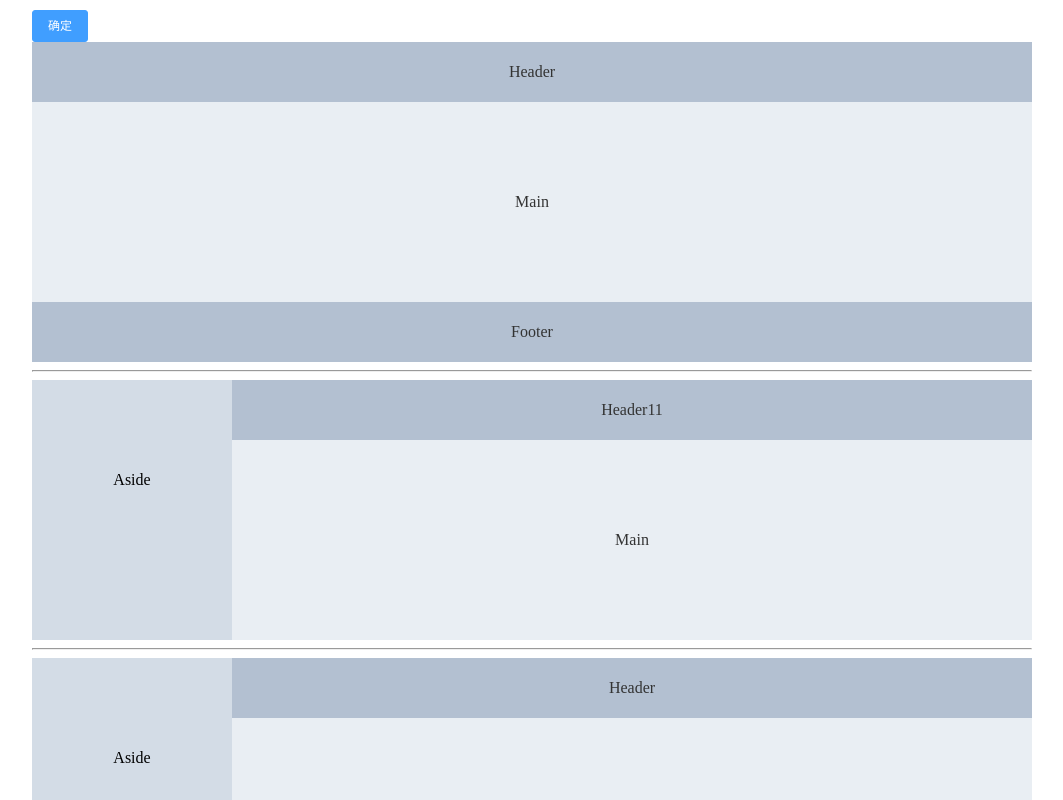
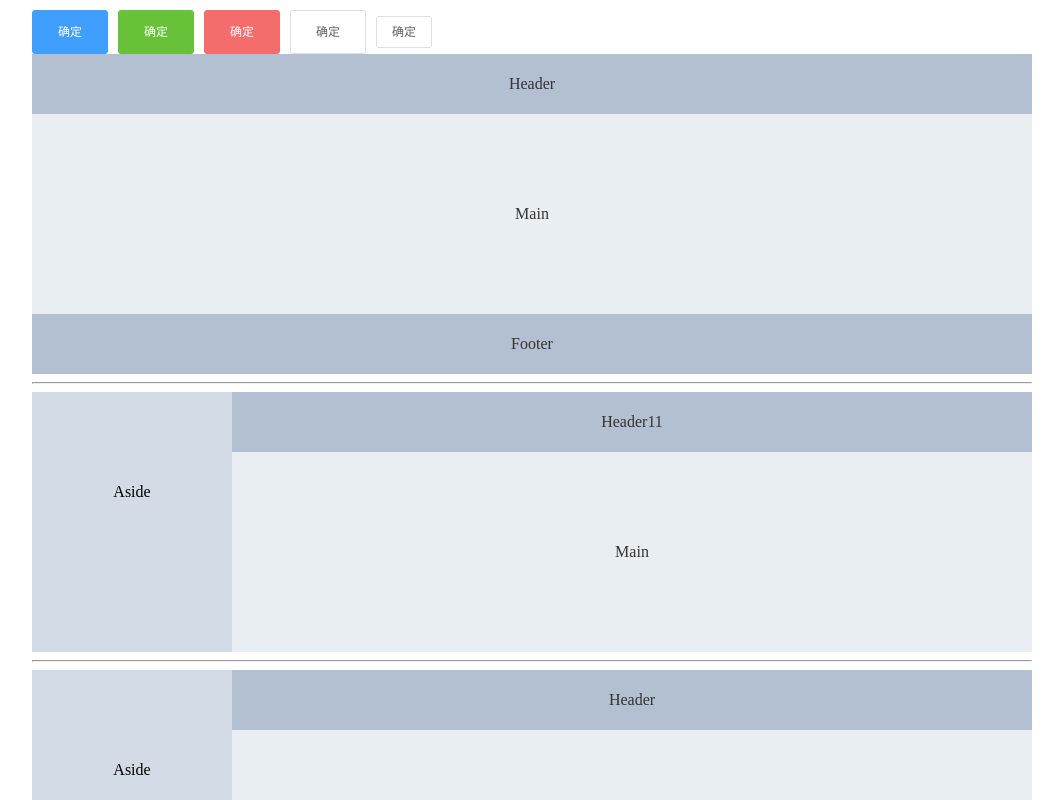
Before and after one commit to power17/element-power, a Vue app: page / in a window 1280 px wide. Shown: the top 800 px of the page, without its empty margins (108-1171 px from the left). Built offline with nearby package versions, Linux system fonts and the light colour scheme.

Commit message:
workflow: create config

```diff
--- a/babel.config.js
+++ b/babel.config.js
@@ -1,6 +1,6 @@
 module.exports = {
   presets: [
     ['@babel/preset-env', { targets: { node: 'current' } }],
-    '@babel/preset-typescript',
+     '@babel/preset-typescript',
   ],
 }
--- a/jest.config.js
+++ b/jest.config.js
@@ -6,6 +6,8 @@ module.exports = {
     '^.+\\.jsx?$': 'babel-jest',
     //.ts文件用ts-jest处理
     '^.+\\.ts$': 'ts-jest',
+
   },
   testMatch: ['**/?(*.)+(spec).[jt]s?(x)'],
+  collectCoverage: true
 }
--- a/src/App.vue
+++ b/src/App.vue
@@ -1,6 +1,11 @@
 <template>
 	<div>
-		<el-button type="primary" size="small"> 确定</el-button>
+		<el-button type="primary"> 确定</el-button>
+		<el-button type="success"> 确定</el-button>
+		<el-button type="danger"> 确定</el-button>
+		<el-button>确定</el-button>
+		<el-button size="small">确定</el-button>
+
 	</div>
 	<div>
 		<el-container>
@@ -30,7 +35,7 @@
 </template>
 
 <style>
-body {
+ body {
 	width: 1000px;
 	margin: 10px auto;
 }
--- a/src/components/button/Button.vue
+++ b/src/components/button/Button.vue
@@ -23,7 +23,6 @@ const props = withDefaults(defineProps<Props>(), {
     type: ''
 })
 const globalConfig = useGlobalConfig()
-console.log(globalConfig)
 const buttonSize = computed(() => {
     return props.size || globalConfig.size
 })
--- a/src/main.ts
+++ b/src/main.ts
@@ -6,7 +6,7 @@ import ElContainer from './components/container'
 import ElButton from './components/button'
 const app = createApp(App)
 app.config.globalProperties.$POWER = {
-	size: 'mini'
+	size: 'large'
 }
 app.use(ElContainer)
 	.use(ElButton)
--- a/vite.config.ts
+++ b/vite.config.ts
@@ -5,7 +5,7 @@ import vue from '@vitejs/plugin-vue'
 // https://vitejs.dev/config/
 export default defineConfig(({ command }) => {
   let base = ''
-  base = command === 'build' ? '/dist' : './'
+  base = command === 'build' ? '/element' : './'
   console.log(base, command)
   return {
     base: base,
```
Also changed, not shown: 1 other file (tests, documents, lock files or other folders).
